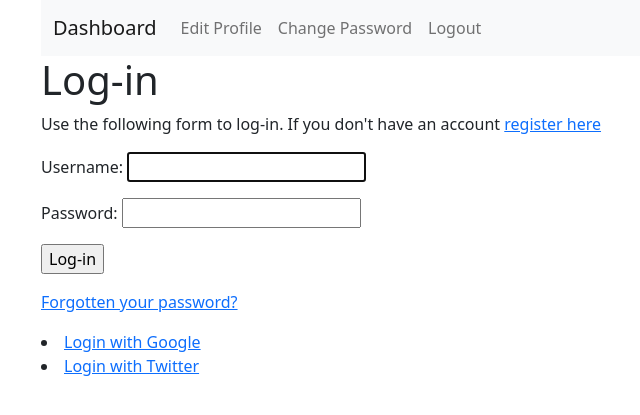
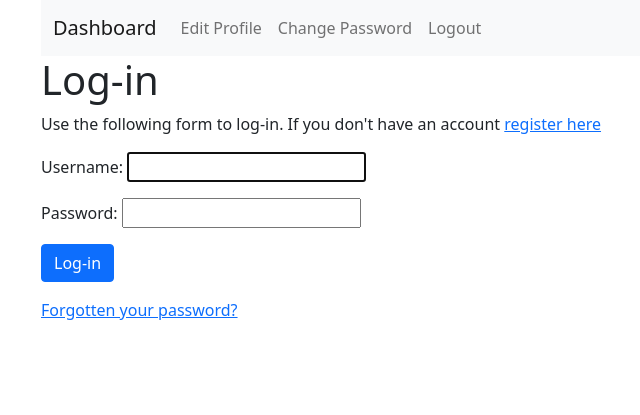
Before and after one commit to antonnifo/Django-watermark, a Django app: page /account/login/ in a window 1280 px wide. Shown: the top 415 px of the page, without its empty margins (41-681 px from the left). Run offline with Django 4.2, Linux system fonts and the light colour scheme; parts of the project's set-up code (start-up, migrations or seed data) failed here and were passed over.

Commit message:
rm social authentification

```diff
--- a/human/templates/registration/login.html
+++ b/human/templates/registration/login.html
@@ -17,15 +17,9 @@ account <a href="{% url "register" %}">register here</a></p>
             {{ form.as_p }}
             {% csrf_token %}
             <input type="hidden" name="next" value="{{ next }}" />
-            <p><input type="submit" value="Log-in"></p>
+            <p><input class="btn btn-primary" type="submit" value="Log-in"></p>
         </form>
         <p><a href="{% url "password_reset" %}">Forgotten your password?</a></p>
     </div>
 
-    <li class="google">
-        <a href="{% url "social:begin" "google-oauth2" %}">Login with Google</a>
-    </li>
-    <li class="twitter">
-<a href="{% url "social:begin" "twitter" %}">Login with Twitter</a>
-</li>
 {% endblock %}
```
